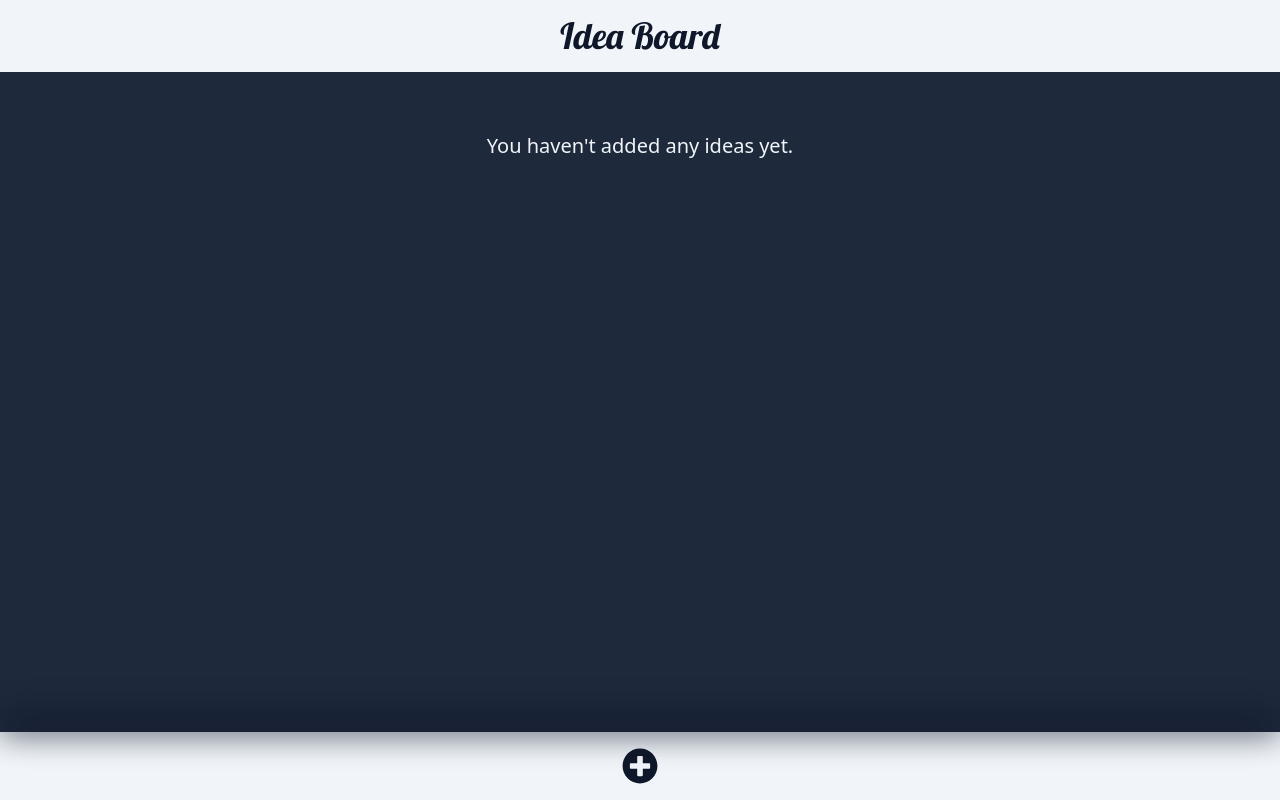
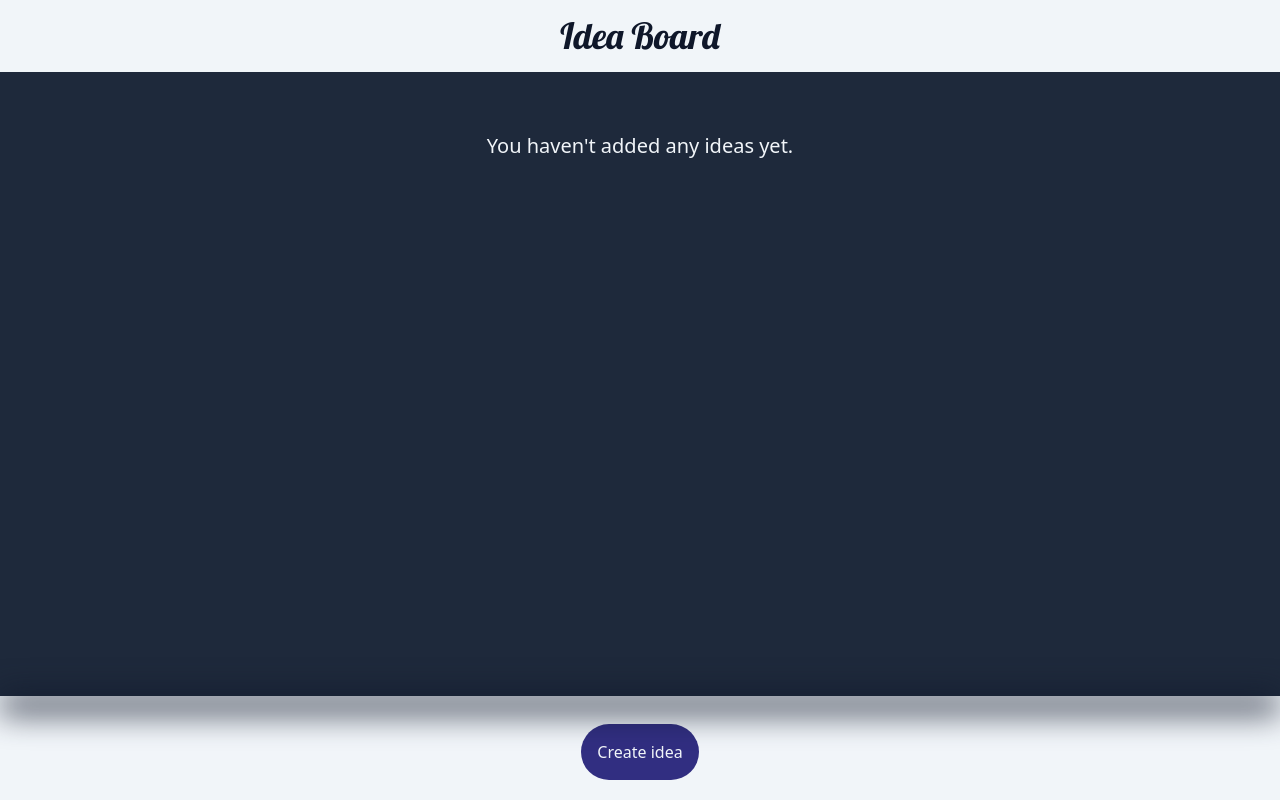
Before and after one commit to migueldcdev/idea-board-ts, a React (Vite) app: page / in a window 1280 px wide. Built offline with nearby package versions, Linux system fonts and the light colour scheme.

Commit message:
removed plus sign icon from button and added button tag

```diff
--- a/package.json
+++ b/package.json
@@ -17,7 +17,6 @@
     "react": "^18.3.1",
     "react-dom": "^18.3.1",
     "react-hook-form": "^7.52.2",
-    "react-icons": "^5.2.1",
     "uuid": "^10.0.0"
   },
   "devDependencies": {
--- a/src/components/CreateIdeaButton/index.tsx
+++ b/src/components/CreateIdeaButton/index.tsx
@@ -4,20 +4,16 @@ import { ideasContext } from "../../context/ideasContext";
 
 import { Context } from "../../types";
 
-import { FaPlusCircle } from "react-icons/fa";
-
 export const CreateIdeaButton = () => {
   const { createIdea } = useContext(ideasContext) as Context;
 
   return (
-    <div className=" fixed bottom-0 w-full">
+    <div className=" fixed bottom-0 w-full bg-slate-100">
       <div className="bg-slate-900 blur-lg p-2 w-full"></div>
-      <div className="w-full flex justify-center p-4 bg-slate-100">
-        <FaPlusCircle
-          className="text-slate-900 text-4xl cursor-pointer hover:text-slate-800"
-          data-testid="create-button"
-          onClick={createIdea}
-        />
+      <div className="w-full flex justify-center">
+        <button className="p-4 rounded-full bg-indigo-900 hover:bg-indigo-800 mt-3 my-5 text-slate-100" onClick={createIdea}>
+          Create idea
+        </button>
       </div>
     </div>
   );
```
Also changed, not shown: 1 other file (tests, documents, lock files or other folders).
